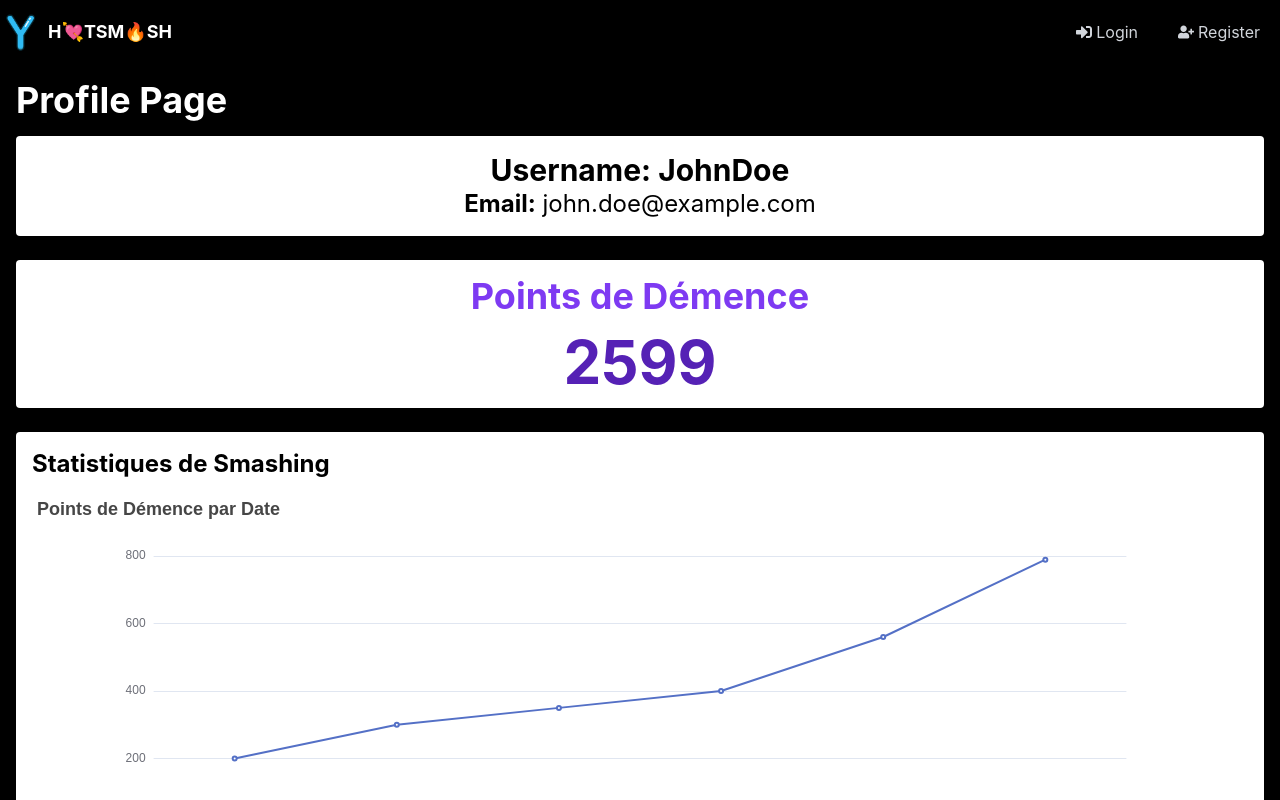
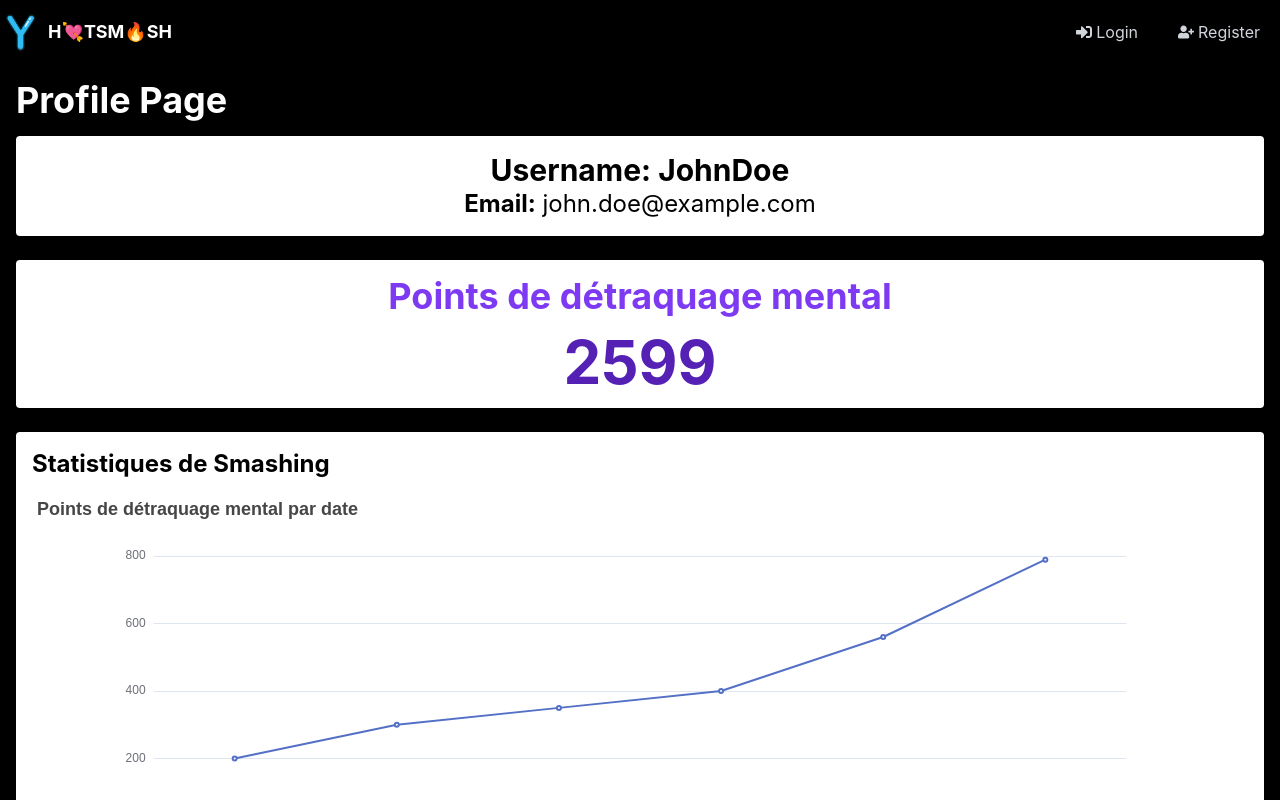
Before and after one commit to MatisAgr/HotSmash, a React (Create React App) app in the folder front/: page /profile in a window 1280 px wide. Shown: the top 800 px of the page. Built offline with nearby package versions, Linux system fonts and the light colour scheme; no server answers.

Commit message:
Mise à jour des libellés dans ProfilePage pour remplacer 'Points de Démence' par 'Points de détraquage mental'

```diff
--- a/front/src/pages/ProfilePage/ProfilePage.jsx
+++ b/front/src/pages/ProfilePage/ProfilePage.jsx
@@ -32,7 +32,7 @@ const ProfilePage = () => {
       const chart = echarts.init(chartRef.current);
       const option = {
         title: {
-          text: 'Points de Démence par Date',
+          text: 'Points de détraquage mental par date',
         },
         tooltip: {
           trigger: 'axis',
@@ -47,7 +47,7 @@ const ProfilePage = () => {
         },
         series: [
           {
-            name: 'Points de Démence',
+            name: 'Points de détraquage mental',
             type: 'line',
             data: smashes.map((smash) => smash.points),
           },
@@ -84,7 +84,7 @@ const ProfilePage = () => {
         </div>
       )}
       <div className="bg-white shadow-md rounded p-4 mb-6 text-center">
-        <h2 className="text-4xl font-bold mb-4 text-purple-600">Points de Démence</h2>
+        <h2 className="text-4xl font-bold mb-4 text-purple-600">Points de détraquage mental</h2>
         <p className="text-6xl font-bold text-purple-800">{totalPoints}</p>
       </div>
       <div className="bg-white shadow-md rounded p-4 mb-6">
```
